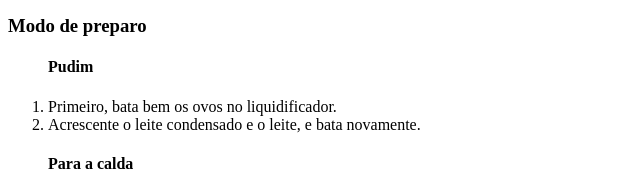
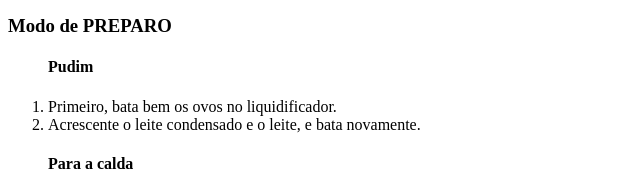
Before and after one commit to GabrielSilvaMarques/Teste0903, a plain HTML site: page index.html in a window 1280 px wide. Shown: the part 298-489 px from the top of the page, 0-640 px from the left. Drawn offline with Linux system fonts and the light colour scheme.

Commit message:
Teste 01

```diff
--- a/index.html
+++ b/index.html
@@ -17,7 +17,7 @@
         <li>1 xícara (chá) de açúcar</li>
         <li>1/2 xícara de água</li>
     </ul>
-    <h3>Modo de preparo</h3>
+    <h3>Modo de PREPARO</h3>
         <ol>
         <h4>Pudim</h4>
         <li>Primeiro, bata bem os ovos no liquidificador.</li>
```
